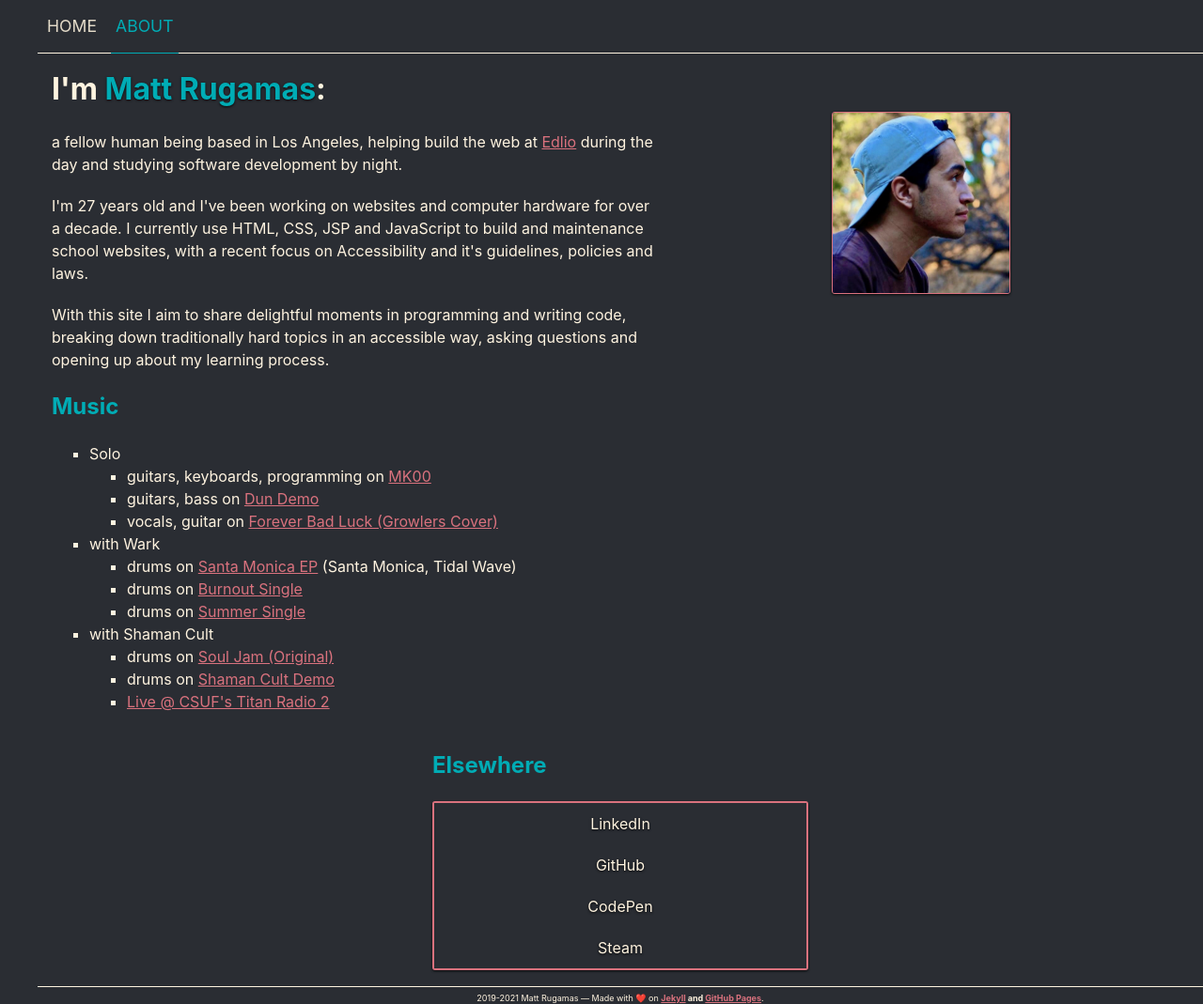
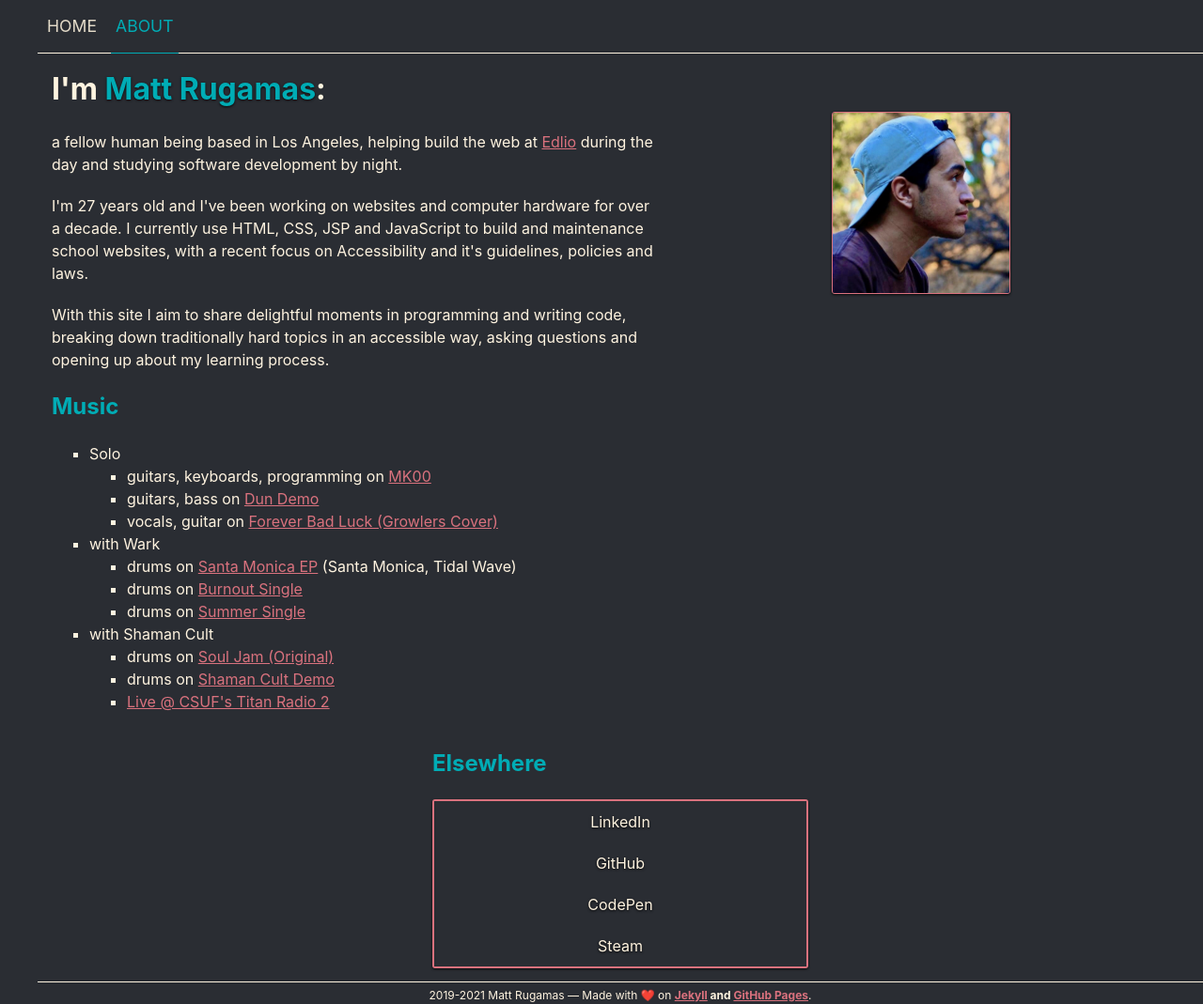
Before and after one commit to MattRugamas/mattrugamas.com, a Jekyll site: the page built from about.html, in a window 1280 px wide and 1069 px high. Shown: the whole window at 94% size. Built offline with Jekyll 4.4.1, drawn with Linux system fonts in a browser that asks for light colours.

Commit message:
let's get this bread

```diff
--- a/_layouts/base.html
+++ b/_layouts/base.html
@@ -1,5 +1,5 @@
 <!doctype html>
-<html>
+<html lang="en">
   <head>
     {% if site.google_analytics and jekyll.environment == 'production' %}
       {% include GoogleAnalytics.html %}
@@ -14,10 +14,11 @@
     {% seo %}
   </head>
   <body>
+    <a id="skipToMainContent" href="#mainContent">Skip to Main Content</a>
     {% include navigation.html %}
     {{ content }}
     <footer>
-      <p>2019<script>new Date().getFullYear()>2010&&document.write("-"+new Date().getFullYear());</script> Matt Rugamas — Made with ❤️ on <strong><a href="https://www.jekyllrb.com">Jekyll</a></span> and <span><a href="https://pages.github.com">GitHub Pages</a></strong>.
+      <p>2019-2021 Matt Rugamas — Made with ❤️ on <strong><a href="https://www.jekyllrb.com">Jekyll</a></span> and <span><a href="https://pages.github.com">GitHub Pages</a></strong>.
       </p>
     </footer>
   </body>
--- a/_layouts/default.html
+++ b/_layouts/default.html
@@ -1,6 +1,6 @@
 ---
 layout: base
 ---
-<main>
+<main id="mainContent">
   {{ content }}
 </main>
--- a/_sass/_settings.scss
+++ b/_sass/_settings.scss
@@ -40,6 +40,7 @@
   flex-flow: column nowrap;
   flex-grow: 1;
   padding: 71px 15px 15px;
+  background-color: $base;
   h1 {
     margin: 0;
     font-family: $fonts-titles;
--- a/_sass/index.scss
+++ b/_sass/index.scss
@@ -2,6 +2,18 @@
    height: 100%;
    background-color: $base;
    color: $text;
+
+   #skipToMainContent {
+      position: absolute;
+      top: 0;
+      &:hover,
+      &:focus {
+         z-index: 999999;
+         background-color: black;
+         color: white;
+         font-size: 1.5rem;
+      }
+   }
 
    -ms-text-size-adjust: 100%;
    -webkit-text-size-adjust: 100%;
@@ -140,7 +152,7 @@
          padding: 5px 0 0 0;
          background-color: $base;
          font-family: $fonts-body;
-         font-size: 9px;
+         font-size: 12px;
          box-shadow: 0 -1px 0 $text;
          text-align: center;
          p {
```
Also changed, not shown: sitemap.xml (added, +27 -0 lines), Gemfile.lock.
